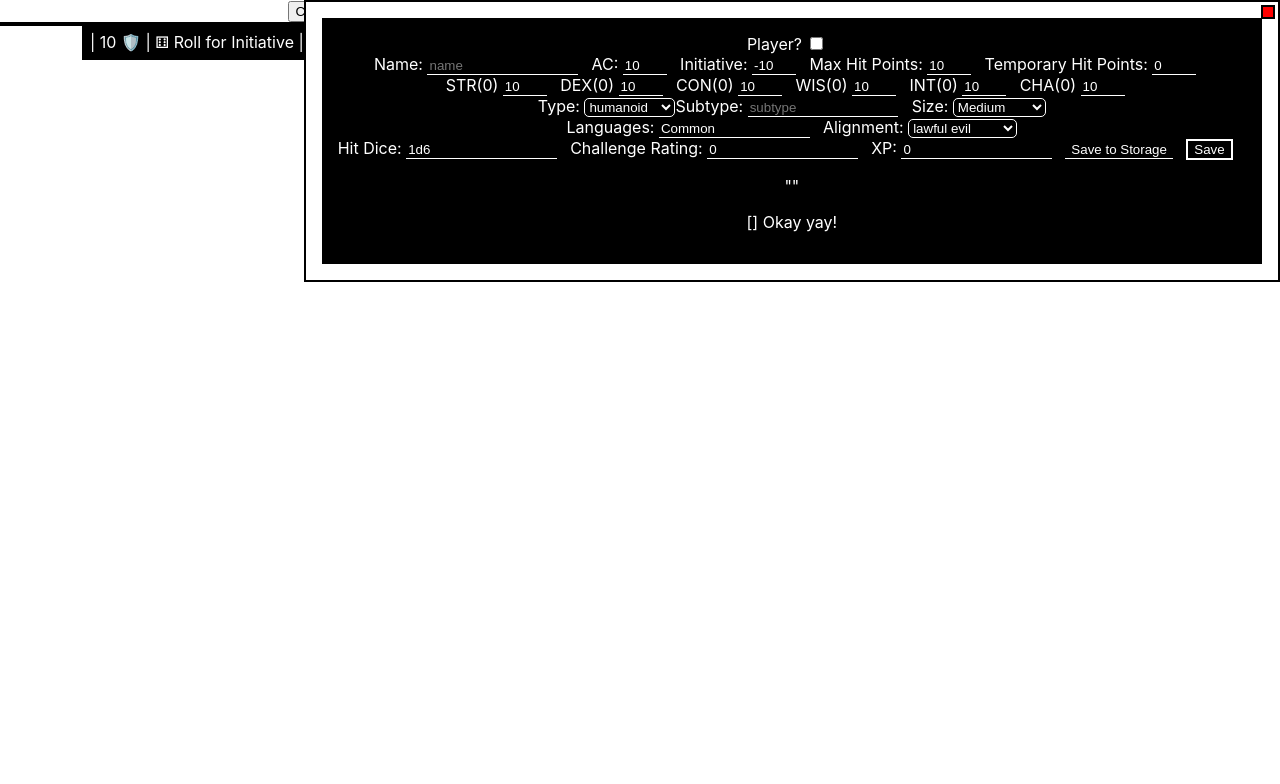
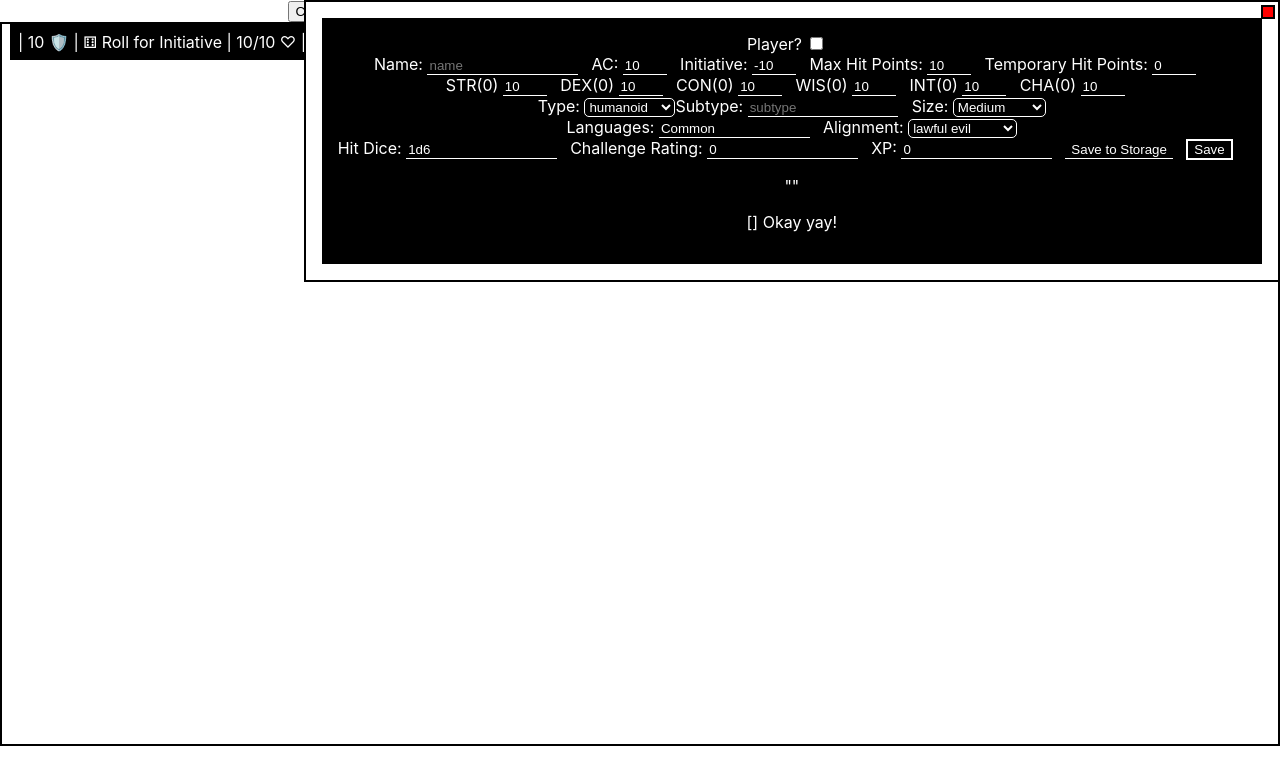
Before and after one commit to brewchetta/monstrous-initiative-tracker, a React (Create React App) app: page / in a window 1280 px wide. Both pictures are taken after a click on the button "Create New Character". Shown: the top 784 px of the page. Built offline with nearby package versions, Linux system fonts and the light colour scheme.

Commit message:
styling on initiative list and cards

```diff
--- a/src/components/initiative-list/InitiativeList.css
+++ b/src/components/initiative-list/InitiativeList.css
@@ -1,12 +1,14 @@
 #initiative-list {
   position: relative;
+  height: 90vh;
   border: solid black 2px;
+  overflow-x: auto;
 }
 
 .initiative-card {
   background: black;
   color: white;
-  margin-left: 5em;
+  margin-left: 0.5em;
   padding: 0.5em;
   position: absolute;
   top: 0;
```
